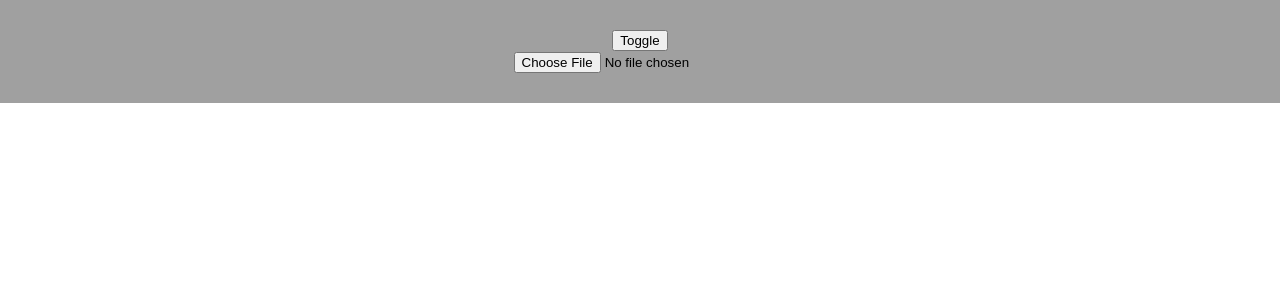
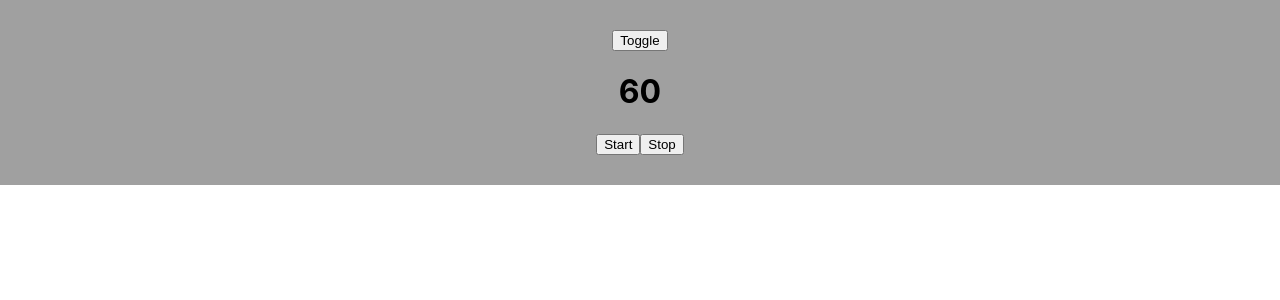
Before and after one commit to tranducmanh235/hooks_f8, a React (Create React App) app: page / in a window 1280 px wide. Both pictures are taken after a click on the button "Toggle". Shown: the top 300 px of the page. Built offline with nearby package versions, Linux system fonts and the light colour scheme.

Commit message:
hooks useRef()

```diff
--- a/src/App.js
+++ b/src/App.js
@@ -4,8 +4,10 @@ import "./App.css";
 // import Content from "./components/hooksUseEffect/Content";
 import { useState } from "react";
 // import Timer from "./components/hooksUseEffect/Timer";
-import PreviewAvatar from "./components/hooksUseEffect/PreviewAvatar";
-import FakeChatApp from "./components/hooksUseEffect/FakeChatApp";
+// import PreviewAvatar from "./components/hooksUseEffect/PreviewAvatar";
+// import FakeChatApp from "./components/hooksUseEffect/FakeChatApp";
+// import Content from "./components/hooksMore/Content";
+import HooksUseRef from "./components/hooksMore/HooksUseRef";
 
 function App() {
     const [show, setShow] = useState(false);
@@ -21,11 +23,17 @@ function App() {
                 {/* <button onClick={() => setShow(!show)}>Toggle</button>
                 {show && <Timer />} */}
 
-                <button onClick={() => setShow(!show)}>Toggle</button>
-                {show && <PreviewAvatar />}
+                {/* <button onClick={() => setShow(!show)}>Toggle</button>
+                {show && <PreviewAvatar />} */}
 
                 {/* <button onClick={() => setShow(!show)}>Toggle</button>
                 {show && <FakeChatApp />} */}
+
+                {/* <button onClick={() => setShow(!show)}>Toggle</button>
+                {show && <Content />} */}
+
+                <button onClick={() => setShow(!show)}>Toggle</button>
+                {show && <HooksUseRef />}
             </div>
         </div>
     );
--- /dev/null
+++ b/src/components/hooksMore/Content.js
@@ -0,0 +1,40 @@
+import React, { useEffect, useLayoutEffect, useState } from "react";
+
+/** useEffect
+ * 1. Cap nhat lai state
+ * 2. Cap nhat lai DOM
+ * 3. Render lai UI
+ * 4. Goi cleanup neu deps thay doi
+ * 5. Goi useEffect callback
+ */
+
+/** useLayoutEffect
+ * 1. Cap nhat lai state
+ * 2. Cap nhat lai DOM (mutated)
+ * 3. Goi cleanup neu deps thay doi (sync)
+ * 4. Goi useLayoutEffect callback (sync)
+ * 5. Render lai UI
+ */
+
+const Content = () => {
+    const [count, setCount] = useState(0);
+
+    useEffect(() => {
+        if (count > 3) {
+            setCount(0);
+        }
+    }, [count]);
+
+    const handleRun = () => {
+        setCount(count + 1);
+    };
+
+    return (
+        <div>
+            <h1>{count}</h1>
+            <button onClick={handleRun}>Run</button>
+        </div>
+    );
+};
+
+export default Content;
--- /dev/null
+++ b/src/components/hooksMore/HooksUseRef.js
@@ -0,0 +1,48 @@
+import React, { useRef, useState, useEffect } from "react";
+
+const HooksUseRef = () => {
+    const [count, setCount] = useState(60);
+
+    // const ref = useRef(99); // return object
+    // console.log(ref.current);
+
+    const timerId = useRef();
+    const prevCount = useRef();
+    const h1Ref = useRef();
+
+    useEffect(() => {
+        prevCount.current = count;
+    }, [count]);
+
+    useEffect(() => {
+        console.log(h1Ref.current);
+    });
+
+    const handleStart = () => {
+        timerId.current = setInterval(() => {
+            // ref.current = Math.random();
+
+            setCount((prev) => prev - 1);
+        }, 1000);
+
+        console.log("Start -> ", timerId);
+    };
+
+    const handleStop = () => {
+        clearInterval(timerId);
+
+        console.log("Stop ->", timerId);
+    };
+
+    console.log(count, prevCount.current);
+
+    return (
+        <div>
+            <h1 ref={h1Ref}>{count}</h1>
+            <button onClick={handleStart}>Start</button>
+            <button onClick={handleStop}>Stop</button>
+        </div>
+    );
+};
+
+export default HooksUseRef;
```
